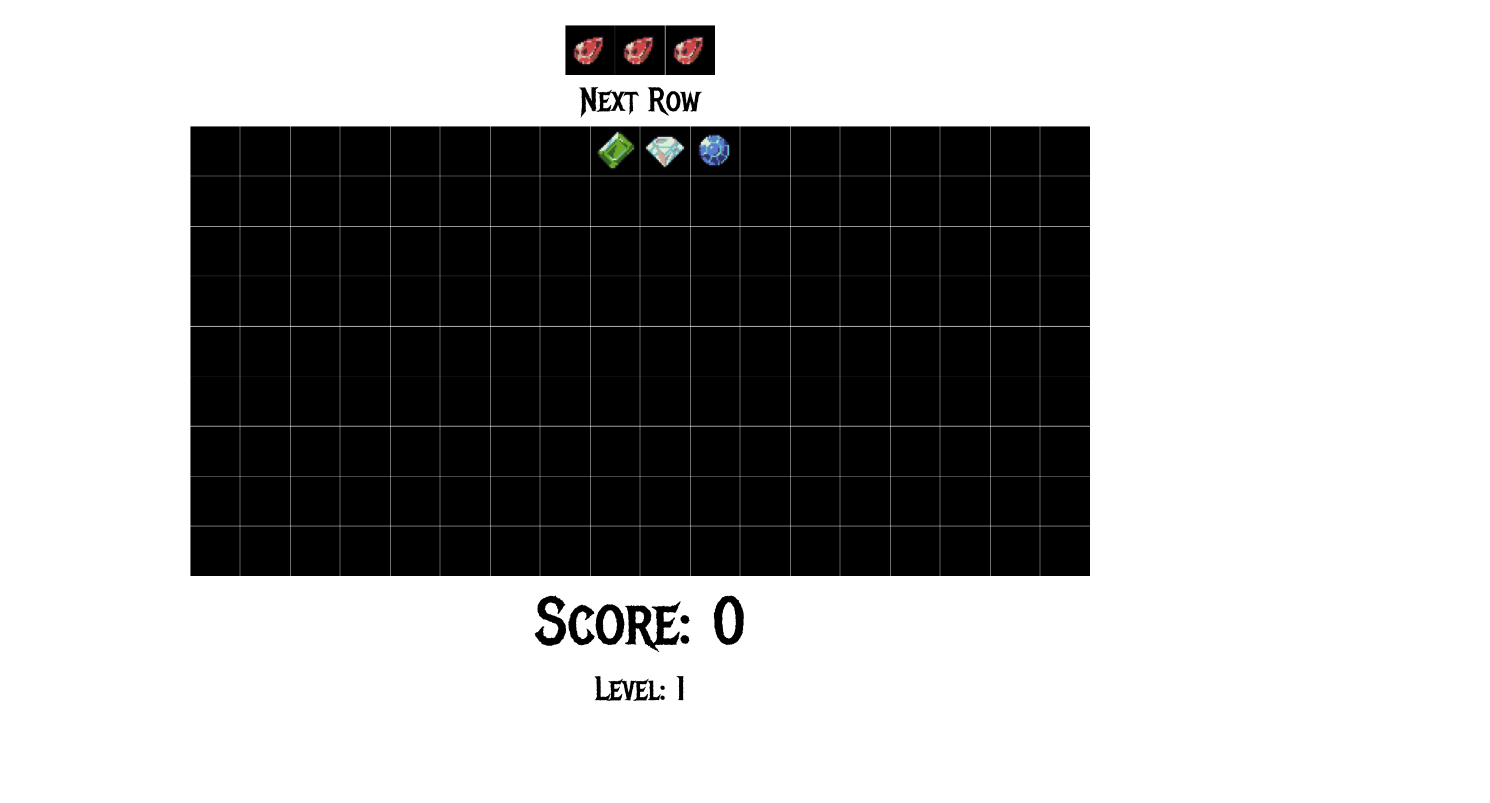
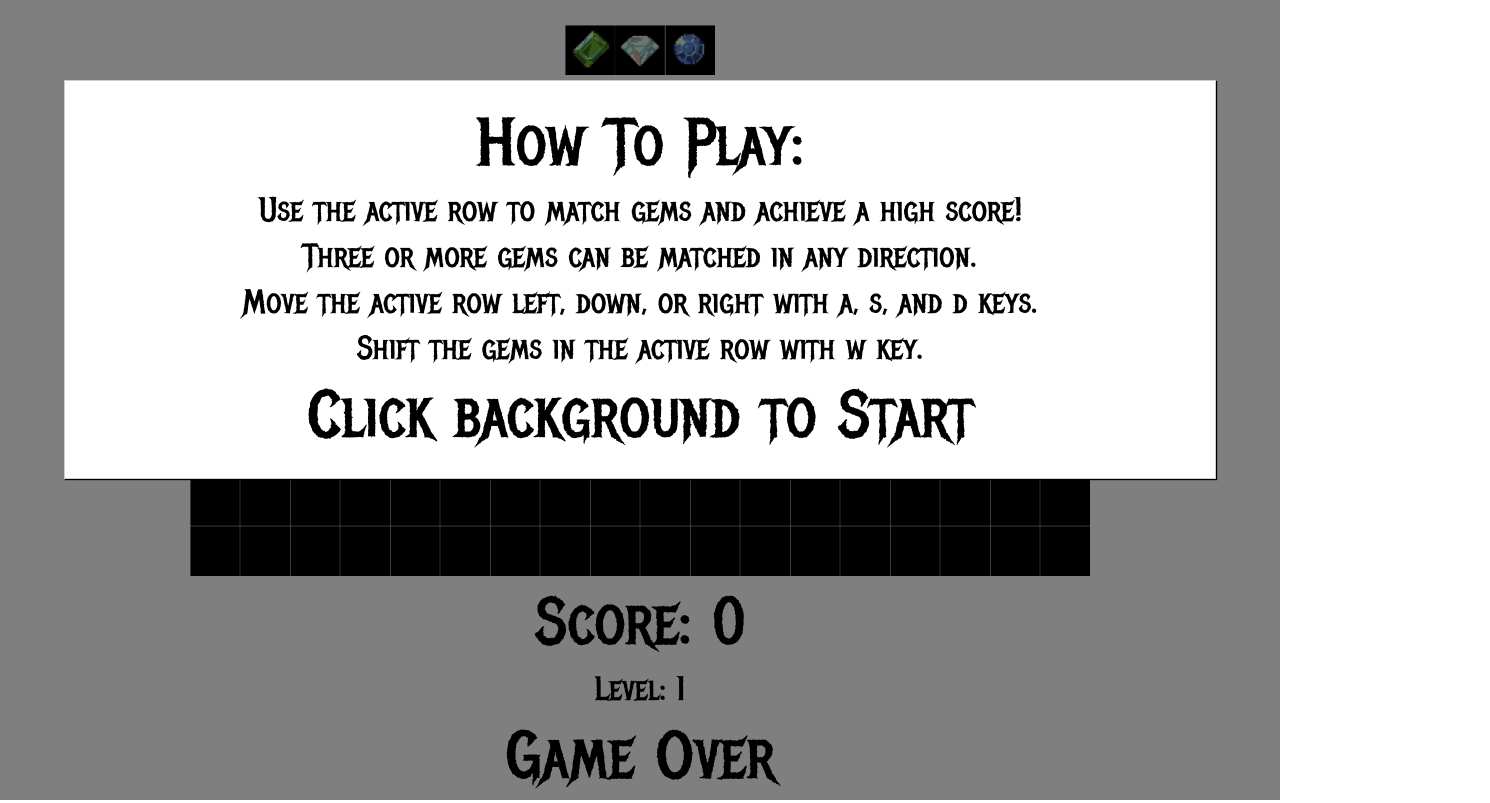
Before and after one commit to Detulovnoc/ROWS, a React (Create React App) app: page / in a window 1280 px wide. Shown: the whole page, 1490 px wide, since content can reach past the window. Built offline with nearby package versions, Linux system fonts and the light colour scheme.

Commit message:
Add Modal Start Screen with Game Rules

```diff
--- /dev/null
+++ b/src/components/Backdrop/Backdrop.js
@@ -0,0 +1,9 @@
+import React from 'react';
+
+import styles from './Backdrop.module.css';
+
+const backdrop = (props) => (
+    props.show ? <div className={styles.Backdrop} onClick={props.clicked}></div> : null
+);
+
+export default backdrop;
--- /dev/null
+++ b/src/components/Backdrop/Backdrop.module.css
@@ -0,0 +1,9 @@
+.Backdrop {
+    width: 100%;
+    height: 100%;
+    position: fixed;
+    z-index: 100;
+    left: 0;
+    top: 0;
+    background-color: rgba(0, 0, 0, 0.5);
+}
--- /dev/null
+++ b/src/components/Modal/Modal.js
@@ -0,0 +1,34 @@
+import React, {Component} from 'react';
+import styles from './Modal.module.css';
+import Aux from '../../hoc/_Aux'
+import Backdrop from '../Backdrop/Backdrop';
+
+
+class Modal extends Component {
+
+    shouldComponentUpdate ( nextProps, nextState ) {
+        return nextProps.show !== this.props.show;
+    }
+
+    componentWillUpdate () {
+        console.log('[Modal] WillUpdate');
+    }
+
+    render () {
+        return (
+            <Aux>
+                <Backdrop show={this.props.show} clicked={this.props.modalClosed} />
+                <div
+                    className={styles.Modal}
+                    style={{
+                        transform: this.props.show ? 'translateY(0)' : 'translateY(-100vh)',
+                        opacity: this.props.show ? '1' : '0'
+                    }}>
+                    {this.props.children}
+                </div>
+            </Aux>
+        )
+    }
+}
+
+export default Modal;
--- /dev/null
+++ b/src/components/Modal/Modal.module.css
@@ -0,0 +1,13 @@
+.Modal {
+    position: fixed;
+    z-index: 500;
+    background-color: white;
+    width: 90%;
+    border: 1px solid #ccc;
+    box-shadow: 1px 1px 1px black;
+    padding: 16px;
+    left: 5%;
+    top: 10%;
+    box-sizing: border-box;
+    transition: all 0.3s ease-out;
+}
--- a/src/containers/GameManager/GameManager.js
+++ b/src/containers/GameManager/GameManager.js
@@ -2,6 +2,7 @@ import React, {Component} from 'react';
 import RowFactory from '../../containers/GameManager/RowFactory/RowFactory'
 import RowBlock from '../../containers/GameManager/RowFactory/RowBlock/RowBlock'
 import Aux from '../../hoc/_Aux'
+import Modal from '../../components/Modal/Modal';
 import {pluck, LEFT, RIGHT, DOWN, STOP} from '../../hoc/utils'
 import styles from './GameManager.module.css'
 
@@ -26,7 +27,7 @@ class GameManager extends Component {
             score: 0,
             speed: 1000,
             level: 1,
-            gameOver: false
+            gameOver: true
         }
     };
 
@@ -34,6 +35,14 @@ class GameManager extends Component {
 
         return (
             <Aux>
+                <Modal show={this.state.gameOver} modalClosed={this.startGame}>
+                    <p className={styles.Fullsize}>How To Play:</p>
+                    <p className={styles.Midsize}>Use the active row to match gems and achieve a high score!</p>
+                    <p className={styles.Midsize}>Three or more gems can be matched in any direction.</p>
+                    <p className={styles.Midsize}>Move the active row left, down, or right with a, s, and d keys.</p>
+                    <p className={styles.Midsize}>Shift the gems in the active row with w key.</p>
+                    <p className={styles.Fullsize}>Click background to Start</p>
+                </Modal>
                 <main className = {styles.NextRowWindow}>
                     <div className = {styles.NextBlock1}>
                         <RowBlock type={this.state.nextBlock1}/>
@@ -45,7 +54,7 @@ class GameManager extends Component {
                         <RowBlock type={this.state.nextBlock3}/>
                     </div>
                 </main>
-                <p className={styles.NextLabel}>Next Row</p>
+                <p className={styles.Midsize}>Next Row</p>
                 <main className={styles.Grid}>
                     <RowFactory
                         leftPos={this.state.rowObjHorz}
@@ -110,9 +119,9 @@ class GameManager extends Component {
                         {this.rowBoard[17].map( (gridBlock, index) => { return <RowBlock key={index} style={{top: (index * 50) + 'px'}} className = {styles.Column1} type={gridBlock} />})}
                     </div>
                 </main>
-                <p className={styles.Score}>Score: {this.state.score}</p>
-                <p className={styles.NextLabel}>Level: {this.state.level}</p>
-                <p className={styles.Score}>{this.state.gameOver ? "Game Over" : ""}</p>
+                <p className={styles.Fullsize}>Score: {this.state.score}</p>
+                <p className={styles.Midsize}>Level: {this.state.level}</p>
+                <p className={styles.Fullsize}>{this.state.gameOver ? "Game Over" : ""}</p>
             </Aux>
         );
     }
@@ -147,7 +156,7 @@ class GameManager extends Component {
         else if(this.state.rowObjDir === LEFT) {
             if(this.state.rowObjHorz > 0)
             {
-                if(this.state.rowObjHorz > 1 && (this.rowBoard[this.state.rowObjHorz -1][0] !== 0))
+                if(this.state.rowObjHorz > 0 && (this.rowBoard[this.state.rowObjHorz -1][0] !== 0))
                 {
                     dir = DOWN;
                     update = true;
@@ -247,6 +256,7 @@ class GameManager extends Component {
         }
         else
         {
+            clearInterval(this.gameInterval);
             this.setState({
                 rowObjHorz: 0,
                 rowObjVert: 0,
@@ -681,23 +691,23 @@ class GameManager extends Component {
         this.initialize();
     }
 
+    componentDidMount () {
+        window.onkeydown = this.handleKeyDown;
+    }
+
     initialize = () => {
+        clearInterval(this.gameInterval);
         this.gameInterval = setInterval(this.updateRowObj, 1000);
+        this.rowBoard = new Array(18).fill(0).map(() => new Array(9).fill(0));
         this.setState({
             score: 0,
-            speed: 1000
+            speed: 1000,
+            level: 1,
+            gameOver: false
         }, function() {console.log(this.state)});
         this.resetActiveObject();
     }
 
-    componentDidMount() {
-        this.startGame();
-        window.onkeydown = this.handleKeyDown;
-    }
-
-    componentWillUnmount() {
-        clearInterval(this.gameInterval);
-    }
 }
 
 export default GameManager;
--- a/src/containers/GameManager/GameManager.module.css
+++ b/src/containers/GameManager/GameManager.module.css
@@ -1,10 +1,10 @@
-.Score {
+.Fullsize {
     margin-top: 5px;
     margin-bottom: 5px;
     font-size: 50pt;
 }
 
-.NextLabel {
+.Midsize {
     margin-top: 5px;
     margin-bottom: 5px;
     font-size: 25pt;
```
Also changed, not shown: src/components/UI/StartMenu/StartMenu.js (deleted), src/components/UI/StartMenu/StartMenu.module.css (deleted).
